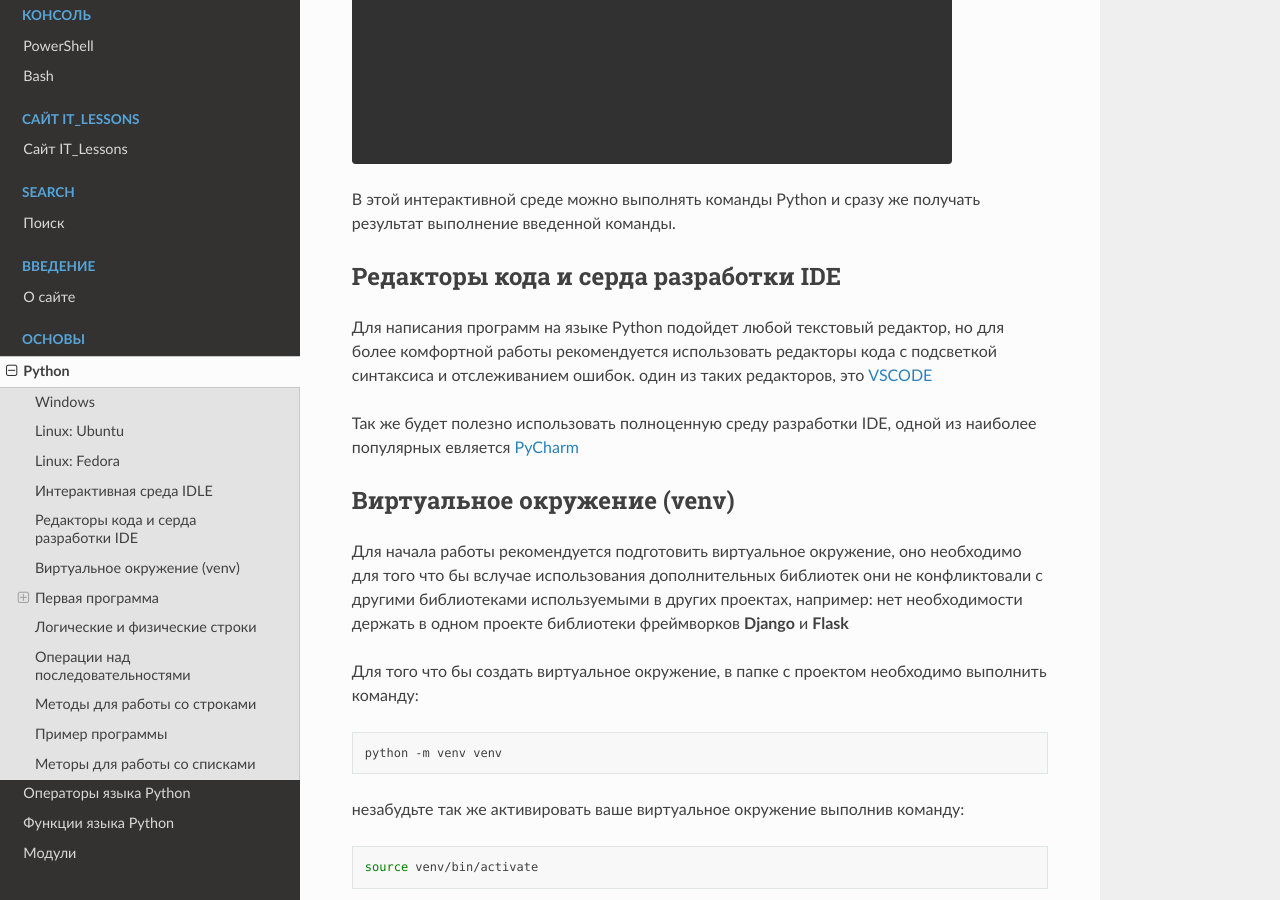
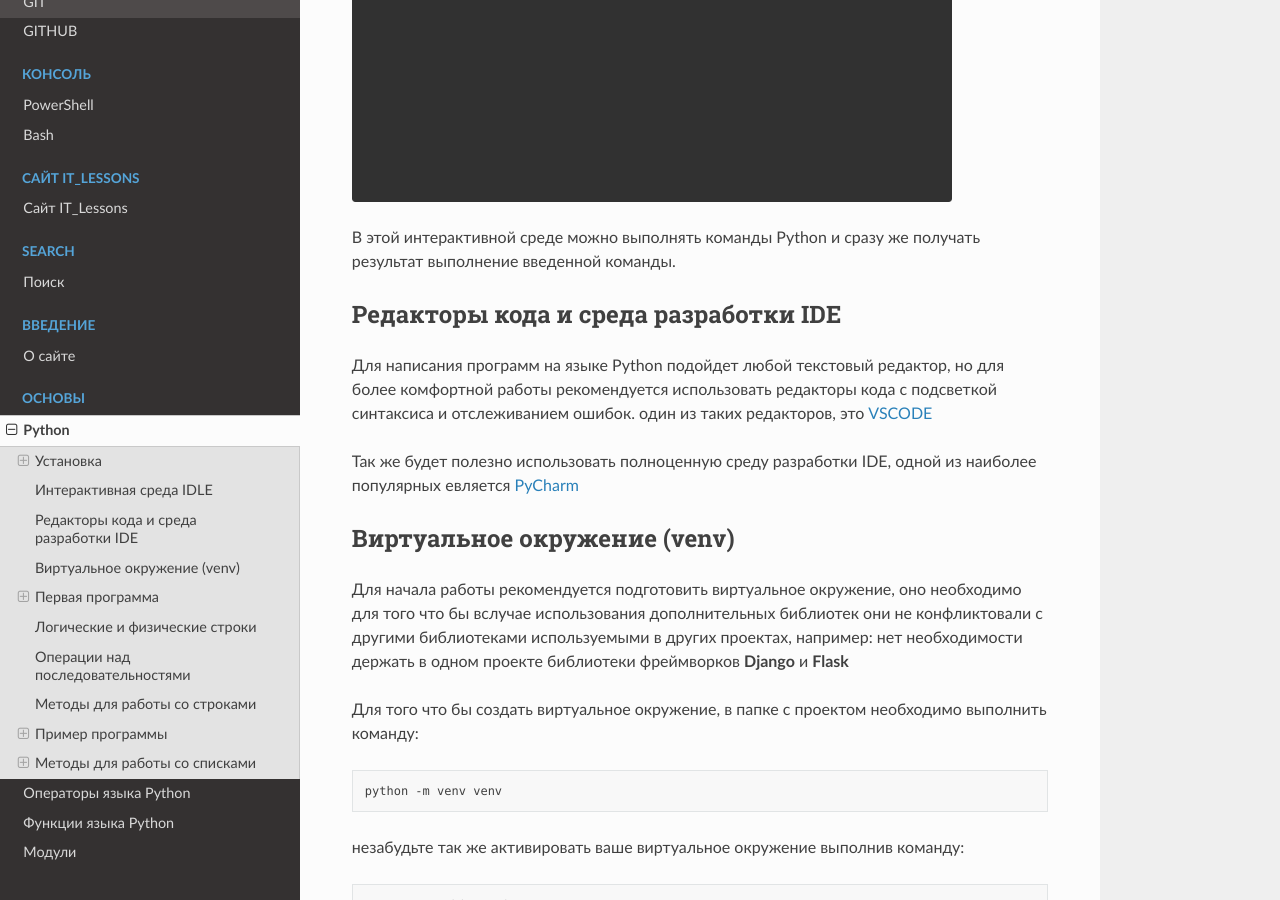
Before and after one commit to NMSprog/5_ITL, a Sphinx documentation site: the page built from source/basics/types.rst, in a window 1280 px wide and 900 px high, scrolled down 1301 px. Built offline with Sphinx 7.4.7 and the Read the Docs theme 3.1.0, drawn with Linux system fonts in a browser that asks for light colours; some of the changed text lies outside the part shown.

Commit message:
меню

```diff
--- a/source/basics/types.rst
+++ b/source/basics/types.rst
@@ -9,22 +9,25 @@
 
 .. _Python.org: https://www.python.org/downloads/
 
+Установка
+=========
+
 Windows
-=======
+-------
 
 .. code:: console
 
     choco install python3
 
 Linux: Ubuntu
-=============
+-------------
 
 .. code:: sh
 
     sudo apt install python3
 
 Linux: Fedora
-=============
+-------------
 
 .. code:: sh
 
@@ -61,7 +64,7 @@
 В этой интерактивной среде можно выполнять команды Python и сразу же получать результат выполнение введенной команды.
 
 
-Редакторы кода и серда разработки IDE
+Редакторы кода и среда разработки IDE
 =====================================
 
 Для написания программ на языке Python подойдет любой текстовый редактор, но для более комфортной работы рекомендуется использовать
@@ -538,7 +541,7 @@
     [1,2,3] + [4,5] # Создаст список [1,2,3,4,5]
 
 
-Меторы для работы со списками
+Методы для работы со списками
 =============================
 
 **List()**
```
